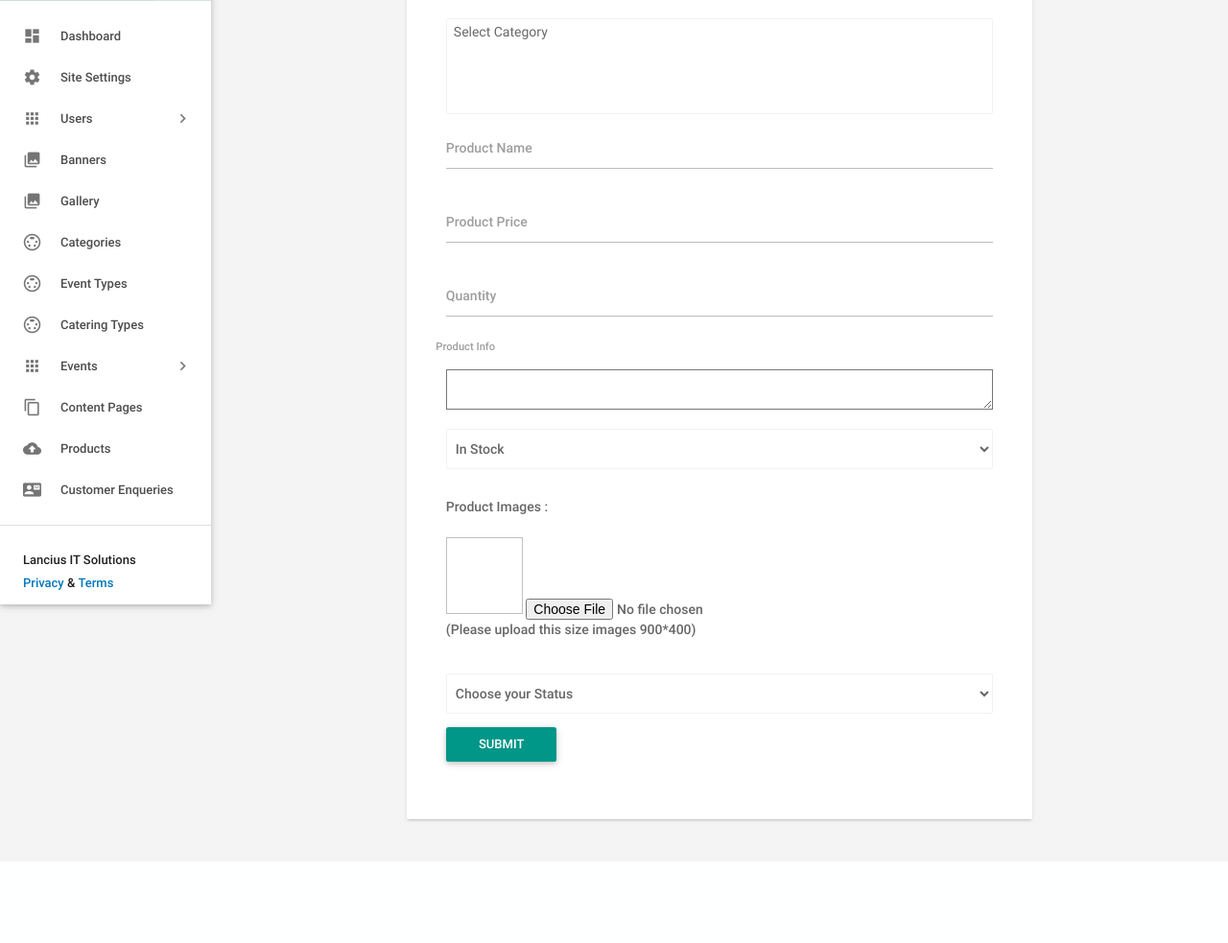
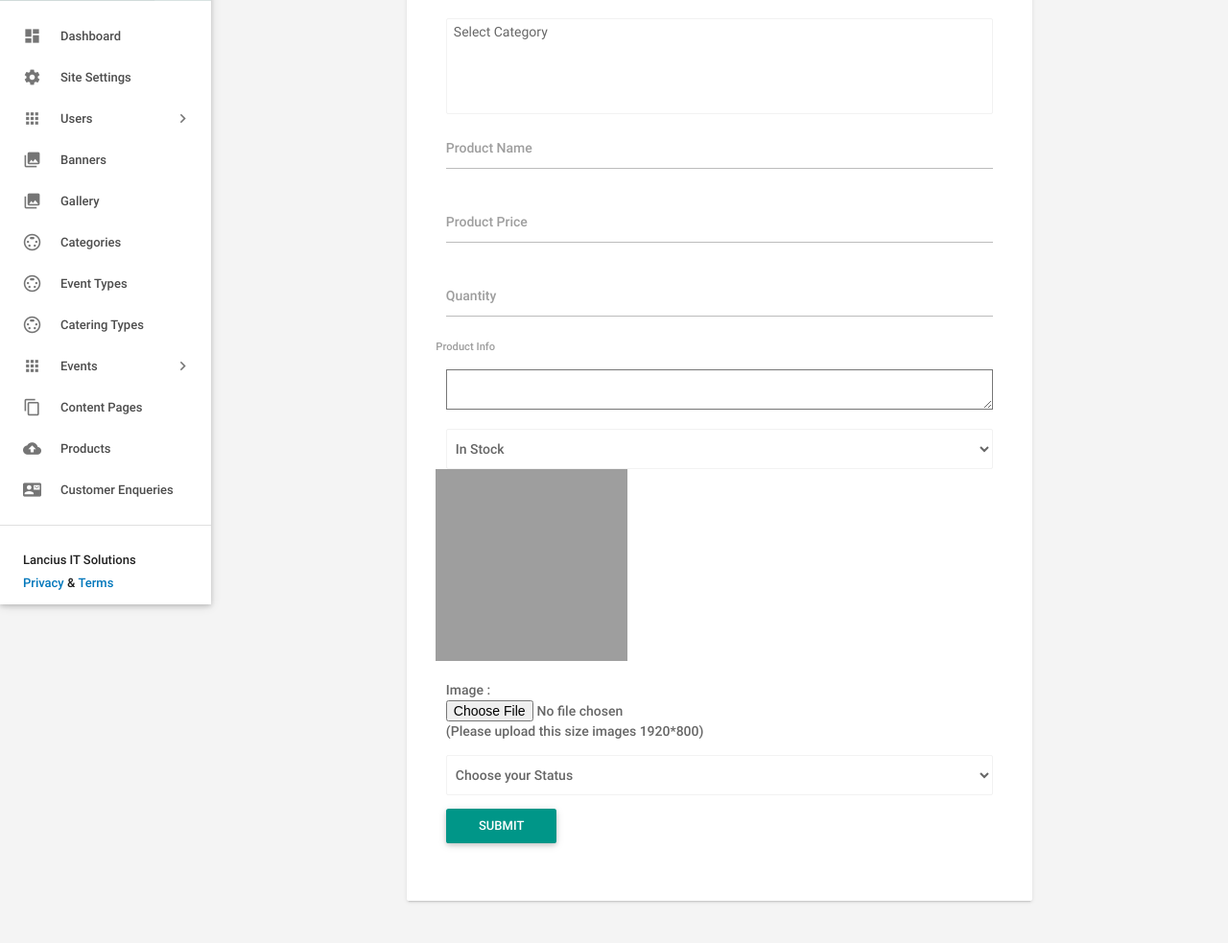
Before and after one commit to Srinivaslancius/sampradaya_ruchulu, a PHP site: page /sampradaya_ruchulu/admin/edit_products.php?pid=1 in a window 1280 px wide. Shown: the part 170-1153 px from the top of the page at 96% size. Before the commit the page ends 1028 px from the top, so only its background shows below. Run offline with PHP 8.4, Linux system fonts and the light colour scheme; the visitor is signed in with stand-in values (Sample User, id 1); data that the repository does not hold is empty; some libraries are stand-ins or nearby versions; grey boxes are pictures that could not be loaded.

Commit message:
changed index page

```diff
--- a/admin/edit_products.php
+++ b/admin/edit_products.php
@@ -19,15 +19,21 @@ if (!isset($_POST['submit']))  {
     $created_by = $_SESSION['admin_user_id'];
     //save product images into product_images table
 
-    $sql1 = "UPDATE products SET product_name = '$product_name',category_id ='$category_id',product_price ='$product_price',quantity = '$quantity',product_info = '$product_info',availability_id = '$availability_id',status = '$status' WHERE id = '$id'";
+    $product_images1 = $_FILES['product_images']['name'];
+    $file_tmp = $_FILES["product_images"]["tmp_name"];
+    $file_destination = '../uploads/product_images/' . $product_images1;
+    move_uploaded_file($file_tmp, $file_destination);
+
+    $sql1 = "UPDATE products SET product_name = '$product_name',category_id ='$category_id',product_price ='$product_price',quantity = '$quantity',product_info = '$product_info',availability_id = '$availability_id',status = '$status',product_image = '$product_images1' WHERE id = '$id'";
 
     if ($conn->query($sql1) === TRUE) {
-    echo "Record updated successfully";
+        echo "<script>alert('Data Updated Successfully');window.location.href='products.php';</script>";
     } else {
-    echo "Error updating record: " . $conn->error;
+        echo "<script>alert('Data Updation Failed');window.location.href='products.php';</script>";
     }
     $result1=$conn->query($sql1);
-    $product_images = $_FILES['product_images']['name'];
+
+    /*$product_images = $_FILES['product_images']['name'];
     foreach($product_images as $key=>$value){
 
         $product_images1 = $_FILES['product_images']['name'][$key];
@@ -44,7 +50,7 @@ if (!isset($_POST['submit']))  {
         echo "<script>alert('Data Updated Successfully');window.location.href='products.php';</script>";
     } else {
        echo "<script>alert('Data Updation Failed');window.location.href='products.php';</script>";
-    }
+    }*/
 }
 ?>
 <a href = "dashboard.php">CLICK</a>
@@ -106,30 +112,16 @@ if (!isset($_POST['submit']))  {
                                     </select>
                                 </div>
 
-                                 <div class="input-field col s12">
-                                    <?php
-                                    $sql = "SELECT id,product_image FROM product_images where product_id = $id";
-                                    $getImages= $conn->query($sql);
-                                    while($row=$getImages->fetch_assoc()) {
-                                        echo "<img src= '../uploads/product_images/".$row['product_image']."' width=80px; height=80px;/> <a style='cursor:pointer' class='ajax_img_del' id=".$row['id'].">Delete</a> <br />";
-                                    }
-                                   ?>
+                                <div class="form-group">
+                                    <label for="name" class="col-lg-3 col-sm-3 control-label"></label>
+                                    <div class="col-lg-9">
+                                        <img src="<?php echo $base_url . 'uploads/product_images/'.$getAllProductsData['product_image'] ?>" height="200" width="200" id="output" />
+                                    </div>
                                 </div>
 
-                                <div class="input-field col s12">
-                                    Product Images : <br /><br />
-                                    <div class="input_fields_wrap">
-                                        <div>
-                                        <?php if($getImages->num_rows > 0){ ?>
-                                            <input type="file" name="product_images[]" accept="image/*" >
-                                            <p>(Please upload this size images 900*400)</p>
-                                        <?php } else { ?>
-                                        <img id="output" width="80" height="80">
-                                            <input type="file" name="product_images[]" accept="image/*" required >
-                                            <p>(Please upload this size images 900*400)</p>
-                                        <?php } ?>
-                                        <!-- <a style="cursor:pointer" id="add_more" class="add_field_button">Add More Fields</a> --></div><br/>
-                                    </div>
+                                <div class="input-field col s6">
+                                   Image :  <input type="file" name="product_images" accept="image/*">
+                                   <p>(Please upload this size images 1920*800)</p>
                                 </div>
 
                                 <?php $getStatus = getAllData('user_status'); ?>
--- a/index.php
+++ b/index.php
@@ -47,7 +47,7 @@
                 <div class="col-lg-4 col-md-4 col-sm-12 pm-center pm-column-spacing">
 
                     <div class="pm-image-container">
-                        <img src="uploads/product_images/<?php echo $getProductsData['image']; ?>" alt="image1">
+                        <img src="uploads/product_images/<?php echo $getProductsData['product_image']; ?>" alt="image1">
                     </div>
 
                     <h6><?php echo $getProductsData['product_name']; ?></h6>
```
Also changed, not shown: admin/add_products.php (+9 -5 lines), uploads/product_images/image1.jpg (added), uploads/product_images/image2.jpg (added), uploads/product_images/image3.jpg (added), uploads/product_images/item1.jpg (deleted), uploads/product_images/item2.jpg (deleted), uploads/product_images/item3.jpg (deleted), uploads/product_images/nonveg1.jpg (deleted), uploads/product_images/veg.jpg (deleted), uploads/product_images/veg1.jpg (deleted), uploads/product_images/veg2.jpg (deleted).
